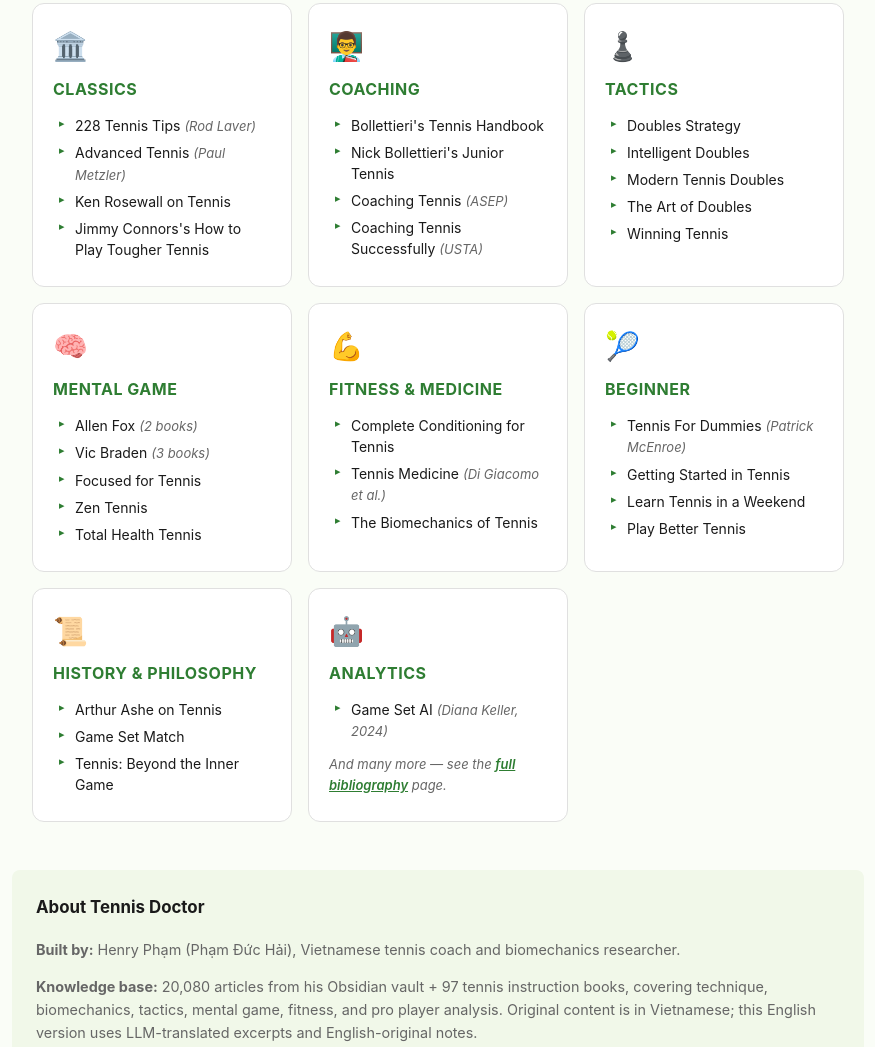
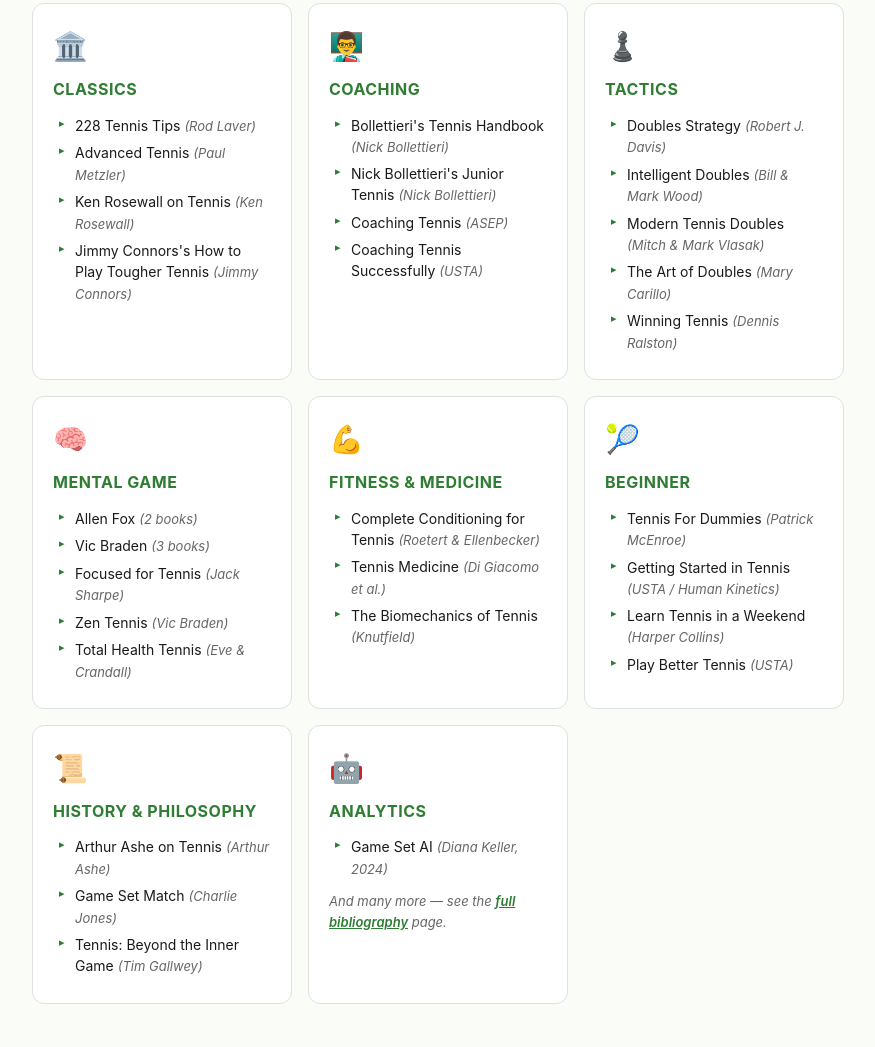
Before and after one commit to HenryPhamDuc/tennis-doctor, a website: page docs/index.html in a window 1280 px wide. Shown: the part 2976-4023 px from the top of the page, without its empty margins (202-1077 px from the left). Drawn offline with Linux system fonts and the light colour scheme.

Commit message:
Add author to every book entry in bibliography section on landing page
Previously, only 4 of the 8 cards had authors shown (e.g. Classics
showed Rod Laver but not Ken Rosewall or Jimmy Connors). Now every
single book entry shows title + author in parentheses for clarity:

- Classics: 228 Tennis Tips (Rod Laver), Advanced Tennis (Paul Metzler),
  Ken Rosewall on Tennis (Ken Rosewall), Jimmy Connors's (Jimmy Connors)
- Coaching: Bollettieri's Handbook (Nick Bollettieri), Nick Bollettieri's
  Junior Tennis (Nick Bollettieri), Coaching Tennis (ASEP), etc.
- Tactics: Doubles Strategy (Robert J. Davis), Intelligent Doubles
  (Bill & Mark Wood), Modern Tennis Doubles (Mitch & Mark Vlasak),
  The Art of Doubles (Mary Carillo), Winning Tennis (Dennis Ralston)
- Mental: Allen Fox (2 books), Vic Braden (3 books), Focused for Tennis
  (Jack Sharpe), Zen Tennis (Vic Braden), Total Health Tennis (Eve & Crandall)
- Fitness: Complete Conditioning (Roetert & Ellenbecker), Tennis Medicine
  (Di Giacomo et al.), The Biomechanics of Tennis (Knutfield)
- Beginner: Tennis For Dummies (Patrick McEnroe), Getting Started in Tennis
  (USTA / Human Kinetics), Learn Tennis in a Weekend (Harper Collins),
  Play Better Tennis (USTA)
- History: Arthur Ashe on Tennis (Arthur Ashe), Game Set Match
  (Charlie Jones), Tennis: Beyond the Inner Game (Tim Gallwey)
- Analytics: Game Set AI (Diana Keller, 2024)

```diff
--- a/docs/index.html
+++ b/docs/index.html
@@ -139,16 +139,16 @@
                     <ul>
                         <li>228 Tennis Tips <em>(Rod Laver)</em></li>
                         <li>Advanced Tennis <em>(Paul Metzler)</em></li>
-                        <li>Ken Rosewall on Tennis</li>
-                        <li>Jimmy Connors's How to Play Tougher Tennis</li>
+                        <li>Ken Rosewall on Tennis <em>(Ken Rosewall)</em></li>
+                        <li>Jimmy Connors's How to Play Tougher Tennis <em>(Jimmy Connors)</em></li>
                     </ul>
                 </div>
                 <div class="biblio-card">
                     <div class="biblio-icon">👨‍🏫</div>
                     <h3>Coaching</h3>
                     <ul>
-                        <li>Bollettieri's Tennis Handbook</li>
-                        <li>Nick Bollettieri's Junior Tennis</li>
+                        <li>Bollettieri's Tennis Handbook <em>(Nick Bollettieri)</em></li>
+                        <li>Nick Bollettieri's Junior Tennis <em>(Nick Bollettieri)</em></li>
                         <li>Coaching Tennis <em>(ASEP)</em></li>
                         <li>Coaching Tennis Successfully <em>(USTA)</em></li>
                     </ul>
@@ -157,11 +157,11 @@
                     <div class="biblio-icon">♟️</div>
                     <h3>Tactics</h3>
                     <ul>
-                        <li>Doubles Strategy</li>
-                        <li>Intelligent Doubles</li>
-                        <li>Modern Tennis Doubles</li>
-                        <li>The Art of Doubles</li>
-                        <li>Winning Tennis</li>
+                        <li>Doubles Strategy <em>(Robert J. Davis)</em></li>
+                        <li>Intelligent Doubles <em>(Bill & Mark Wood)</em></li>
+                        <li>Modern Tennis Doubles <em>(Mitch & Mark Vlasak)</em></li>
+                        <li>The Art of Doubles <em>(Mary Carillo)</em></li>
+                        <li>Winning Tennis <em>(Dennis Ralston)</em></li>
                     </ul>
                 </div>
                 <div class="biblio-card">
@@ -170,18 +170,18 @@
                     <ul>
                         <li>Allen Fox <em>(2 books)</em></li>
                         <li>Vic Braden <em>(3 books)</em></li>
-                        <li>Focused for Tennis</li>
-                        <li>Zen Tennis</li>
-                        <li>Total Health Tennis</li>
+                        <li>Focused for Tennis <em>(Jack Sharpe)</em></li>
+                        <li>Zen Tennis <em>(Vic Braden)</em></li>
+                        <li>Total Health Tennis <em>(Eve & Crandall)</em></li>
                     </ul>
                 </div>
                 <div class="biblio-card">
                     <div class="biblio-icon">💪</div>
                     <h3>Fitness & Medicine</h3>
                     <ul>
-                        <li>Complete Conditioning for Tennis</li>
+                        <li>Complete Conditioning for Tennis <em>(Roetert & Ellenbecker)</em></li>
                         <li>Tennis Medicine <em>(Di Giacomo et al.)</em></li>
-                        <li>The Biomechanics of Tennis</li>
+                        <li>The Biomechanics of Tennis <em>(Knutfield)</em></li>
                     </ul>
                 </div>
                 <div class="biblio-card">
@@ -189,18 +189,18 @@
                     <h3>Beginner</h3>
                     <ul>
                         <li>Tennis For Dummies <em>(Patrick McEnroe)</em></li>
-                        <li>Getting Started in Tennis</li>
-                        <li>Learn Tennis in a Weekend</li>
-                        <li>Play Better Tennis</li>
+                        <li>Getting Started in Tennis <em>(USTA / Human Kinetics)</em></li>
+                        <li>Learn Tennis in a Weekend <em>(Harper Collins)</em></li>
+                        <li>Play Better Tennis <em>(USTA)</em></li>
                     </ul>
                 </div>
                 <div class="biblio-card">
                     <div class="biblio-icon">📜</div>
                     <h3>History & Philosophy</h3>
                     <ul>
-                        <li>Arthur Ashe on Tennis</li>
-                        <li>Game Set Match</li>
-                        <li>Tennis: Beyond the Inner Game</li>
+                        <li>Arthur Ashe on Tennis <em>(Arthur Ashe)</em></li>
+                        <li>Game Set Match <em>(Charlie Jones)</em></li>
+                        <li>Tennis: Beyond the Inner Game <em>(Tim Gallwey)</em></li>
                     </ul>
                 </div>
                 <div class="biblio-card">
```
